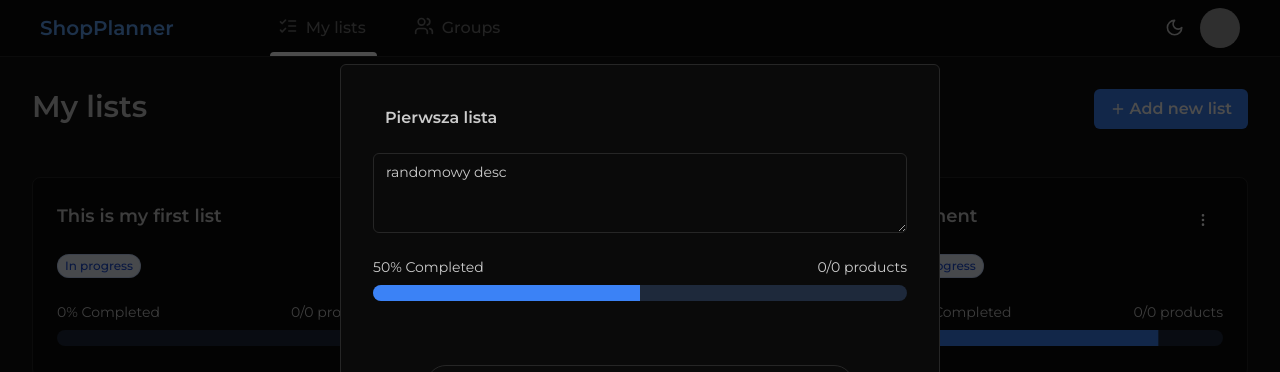
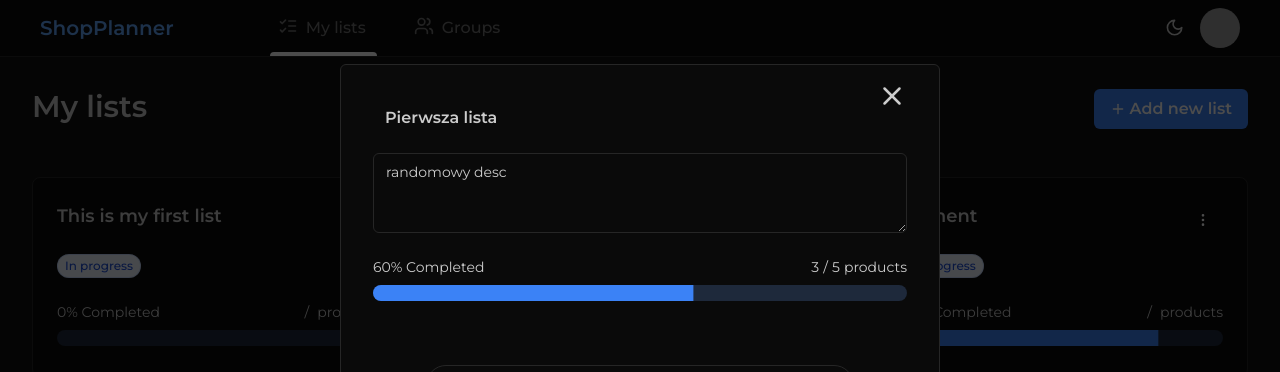
Before and after one commit to Matis121/ShopPlanner, a React (Vite) app in the folder frontend/: page /mylists/1 in a window 1280 px wide. Shown: the top 372 px of the page. Built offline with nearby package versions, Linux system fonts and the light colour scheme; grey boxes are pictures that could not be loaded.

Commit message:
feat: dynamic progress bar in product list

```diff
--- a/frontend/src/components/ProgressBar.tsx
+++ b/frontend/src/components/ProgressBar.tsx
@@ -2,14 +2,22 @@ import { Progress } from "@/components/ui/progress";
 
 type ProgressBarProps = {
   progressBarPercent: number;
+  itemsAmount: number;
+  collectedItemsAmount: number;
 };
 
-const ProgressBar: React.FC<ProgressBarProps> = ({ progressBarPercent }) => {
+const ProgressBar: React.FC<ProgressBarProps> = ({
+  progressBarPercent,
+  itemsAmount,
+  collectedItemsAmount,
+}) => {
   return (
     <div className="pt-6 w-full space-y-2">
       <div className="flex justify-between text-sm">
         <span>{progressBarPercent}% Completed</span>
-        <span>0/0 products</span>
+        <span className="flex gap-1">
+          <p>{collectedItemsAmount}</p>/<p>{itemsAmount}</p> <p>products</p>
+        </span>
       </div>
       <Progress value={progressBarPercent} />
     </div>
--- a/frontend/src/components/list/ProductList.tsx
+++ b/frontend/src/components/list/ProductList.tsx
@@ -4,6 +4,7 @@ import { useNavigate } from "@tanstack/react-router";
 import { Textarea } from "../ui/textarea";
 import { useState } from "react";
 import ProgressBar from "../ProgressBar";
+import { X } from "lucide-react";
 
 const ProductList = () => {
   const navigate = useNavigate();
@@ -35,6 +36,9 @@ const ProductList = () => {
       navigate({ to: "/mylists" });
     }
   };
+  const handleExit = () => {
+    navigate({ to: "/mylists" });
+  };
 
   // changing beetween isCollected false / true
   const collectingActions = (id: number) => {
@@ -44,12 +48,13 @@ const ProductList = () => {
       newListState[index].isCollected = !newListState[index].isCollected;
       setItemsList(newListState);
     }
+    checkAmountOfCollectedItems();
   };
 
   const [newItemValue, setNewItemValue] = useState("");
 
   const handleNewItemOnEnterPress = (e: any) => {
-    if (e.key === "Enter") {
+    if (e.key === "Enter" && newItemValue !== "") {
       setItemsList(prev => [
         ...prev,
         {
@@ -63,19 +68,43 @@ const ProductList = () => {
     }
   };
 
+  // Check percent of collected items
+  let percentOfCollectedItems: number = 0;
+  let itemsAmount = itemsList.length;
+  let collectedItemsAmount: number = 0;
+
+  const checkAmountOfCollectedItems = () => {
+    itemsList.map(item => {
+      if (item.isCollected) {
+        collectedItemsAmount++;
+      }
+    });
+    percentOfCollectedItems = (collectedItemsAmount / itemsAmount) * 100;
+  };
+  checkAmountOfCollectedItems();
+
   return (
     <div
       className="flex justify-center absolute top-0 left-0 overflow-y-auto bg-neutral-400 bg-opacity-80 dark:bg-black dark:bg-opacity-70 w-screen z-50 md:min-h-[100%]"
       onClick={handleBackgroundClick}
     >
-      <section className="flex top-0 flex-col w-[600px] min-h-screen md:min-h-full md:h-full py-8 px-8 rounded-md border dark:border-neutral-800 bg-white dark:bg-neutral-950 md:my-16">
+      <section className="relative flex top-0 flex-col w-[600px] min-h-screen md:min-h-full md:h-full py-8 px-8 rounded-md border dark:border-neutral-800 bg-white dark:bg-neutral-950 md:my-16">
+        <X
+          size={30}
+          className="absolute top-4 right-8 p-0 rounded-md transition-all hover:bg-neutral-200 hover:dark:bg-neutral-600 hover:cursor-pointer"
+          onClick={handleExit}
+        />
         <Input
           variant="transparent"
           value={cardValues.name}
           className="font-semibold"
         ></Input>
         <Textarea value={cardValues.desc} className="mt-4"></Textarea>
-        <ProgressBar progressBarPercent={50} />
+        <ProgressBar
+          progressBarPercent={percentOfCollectedItems}
+          itemsAmount={itemsAmount}
+          collectedItemsAmount={collectedItemsAmount}
+        />
         <Input
           placeholder="Add new product..."
           className="self-center mt-16 rounded-full text-center w-[80%]"
```
